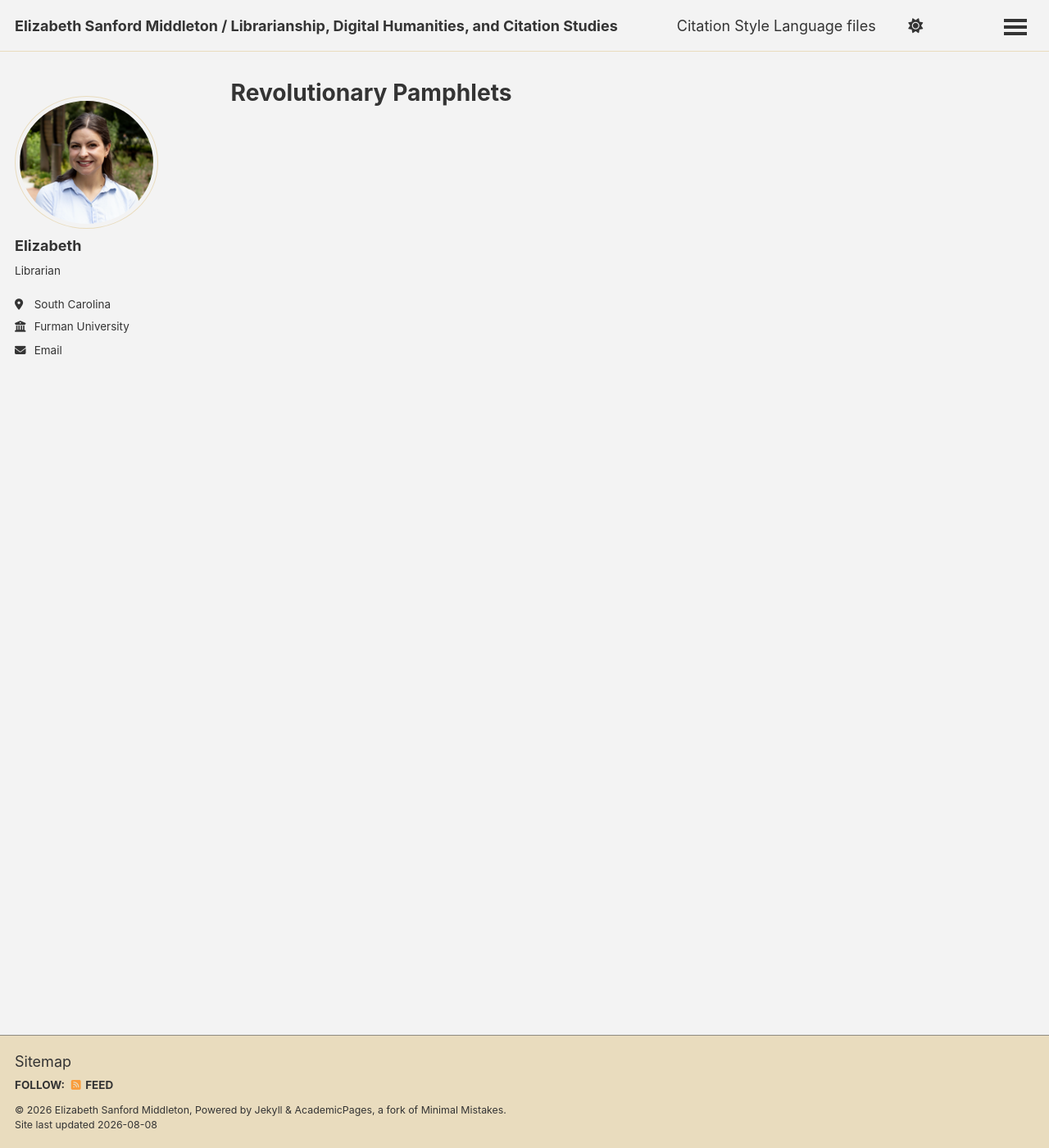
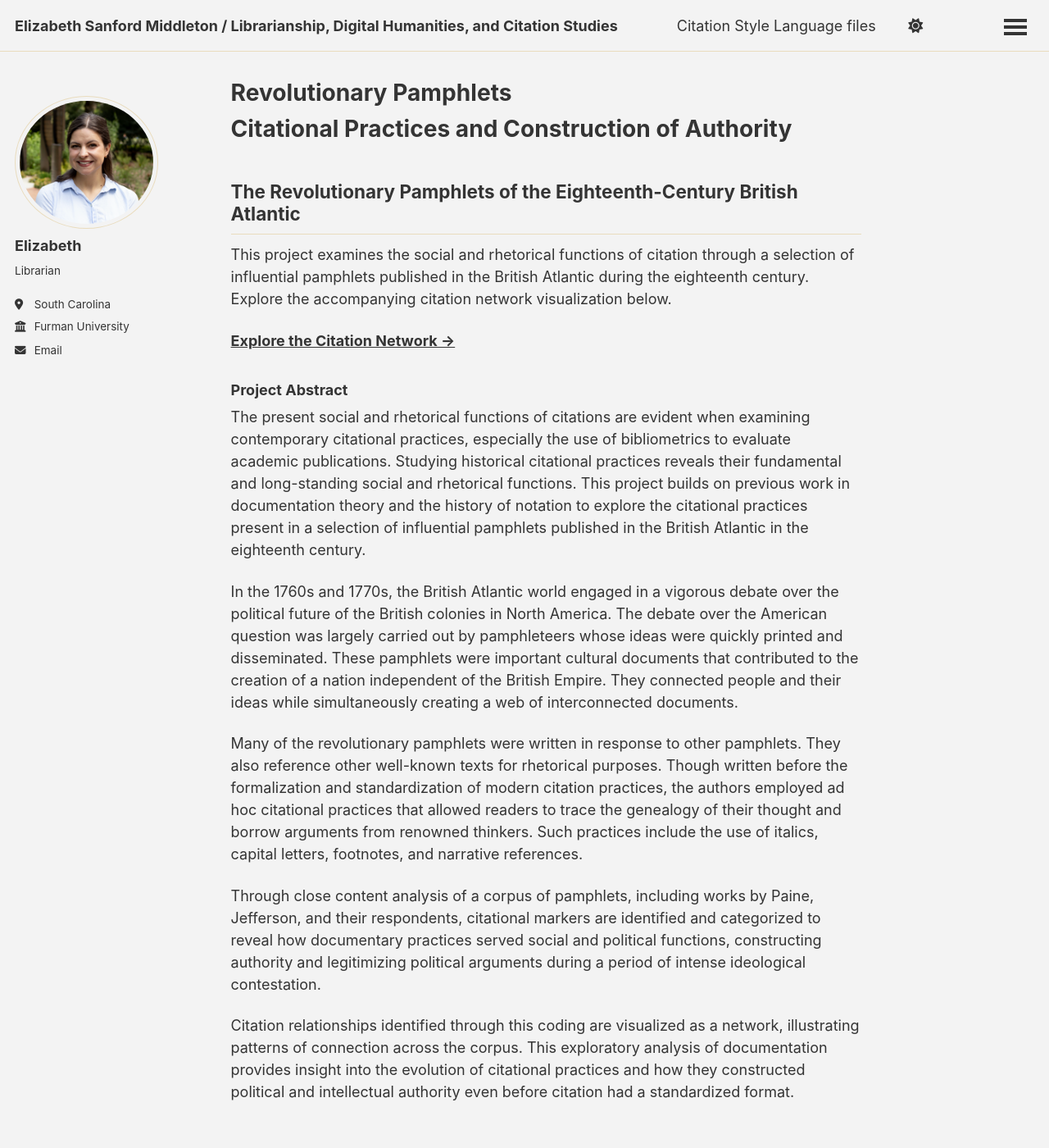
Before and after one commit to elizabethmiddletonlibrarian/site, a Jekyll site: the page built from _pages/pamphlets.md, in a window 1280 px wide and 1400 px high. Shown: the whole window at 82% size. Built offline with Jekyll 4.4.1, drawn with Linux system fonts in a browser that asks for light colours; a script bundle is joined from its source files by our own code; library files that are not in the unit come from our copies.

Commit message:
Expand pamphlets.md with citation practices analysis
Added an analysis of eighteenth-century British Atlantic pamphlets focusing on citation practices and their social functions. Included project abstract and citation network visualization.

```diff
--- a/_pages/pamphlets.md
+++ b/_pages/pamphlets.md
@@ -3,3 +3,22 @@ title: "Revolutionary Pamphlets"
 permalink: /pamphlets/
 author_profile: true
 ---
+# Citational Practices and Construction of Authority
+
+## The Revolutionary Pamphlets of the Eighteenth-Century British Atlantic
+
+This project examines the social and rhetorical functions of citation through a selection of influential pamphlets published in the British Atlantic during the eighteenth century. Explore the accompanying citation network visualization below.
+
+[**Explore the Citation Network →**]({{ '/citation-network/' | relative_url }})
+
+### Project Abstract
+
+The present social and rhetorical functions of citations are evident when examining contemporary citational practices, especially the use of bibliometrics to evaluate academic publications. Studying historical citational practices reveals their fundamental and long-standing social and rhetorical functions. This project builds on previous work in documentation theory and the history of notation to explore the citational practices present in a selection of influential pamphlets published in the British Atlantic in the eighteenth century.
+
+In the 1760s and 1770s, the British Atlantic world engaged in a vigorous debate over the political future of the British colonies in North America. The debate over the American question was largely carried out by pamphleteers whose ideas were quickly printed and disseminated. These pamphlets were important cultural documents that contributed to the creation of a nation independent of the British Empire. They connected people and their ideas while simultaneously creating a web of interconnected documents.
+
+Many of the revolutionary pamphlets were written in response to other pamphlets. They also reference other well-known texts for rhetorical purposes. Though written before the formalization and standardization of modern citation practices, the authors employed ad hoc citational practices that allowed readers to trace the genealogy of their thought and borrow arguments from renowned thinkers. Such practices include the use of italics, capital letters, footnotes, and narrative references.
+
+Through close content analysis of a corpus of pamphlets, including works by Paine, Jefferson, and their respondents, citational markers are identified and categorized to reveal how documentary practices served social and political functions, constructing authority and legitimizing political arguments during a period of intense ideological contestation.
+
+Citation relationships identified through this coding are visualized as a network, illustrating patterns of connection across the corpus. This exploratory analysis of documentation provides insight into the evolution of citational practices and how they constructed political and intellectual authority even before citation had a standardized format.
```
